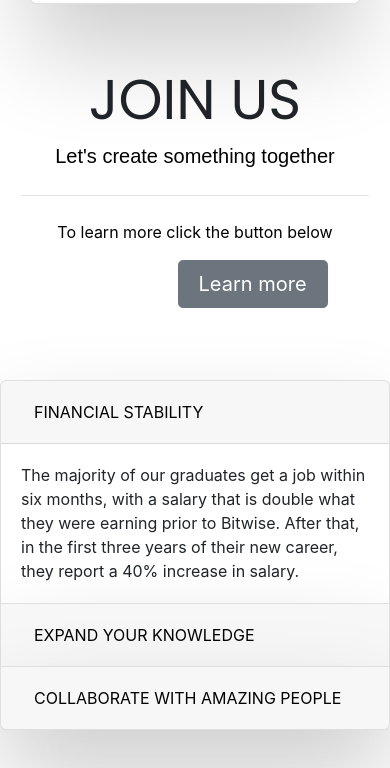
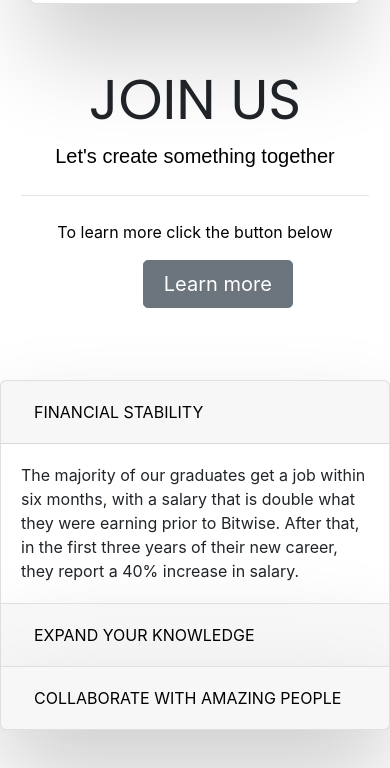
Before and after one commit to JayDampitan/MFB-Final, a plain HTML site: page index.html in a window 390 px wide. Shown: the part 2697-3465 px from the top of the page. Drawn offline with nearby package versions, Linux system fonts and the light colour scheme; a web font is replaced by a local one.

Commit message:
added new jumbotron media query on button

```diff
--- a/css/styles.css
+++ b/css/styles.css
@@ -338,6 +338,13 @@ a {
     border: 2px solid #FFFFFF;
 }
 
+/* jumbotron media query */
+@media(max-width:900px){
+    .jumbotron a{
+      margin-left: 35%;
+    }
+}
+
 /* nav media query css */
 @media(max-width:990px){
     nav img{
```
